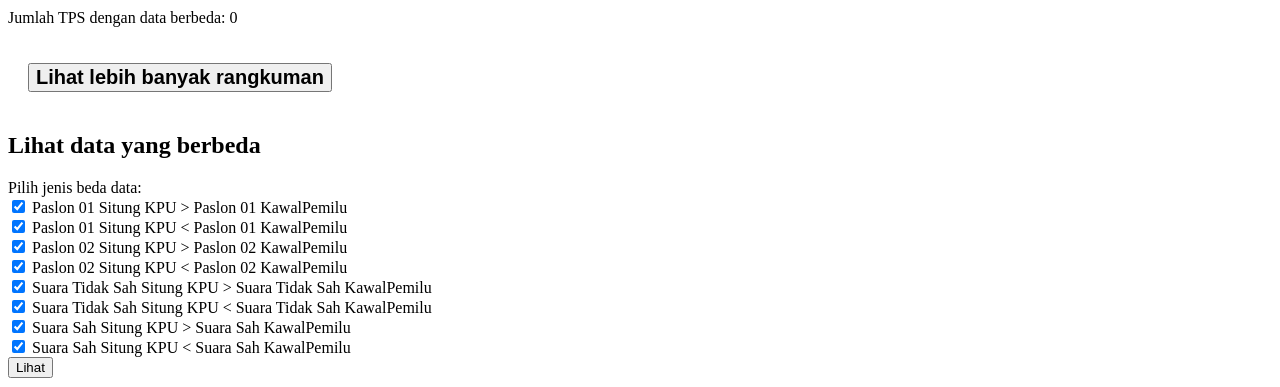
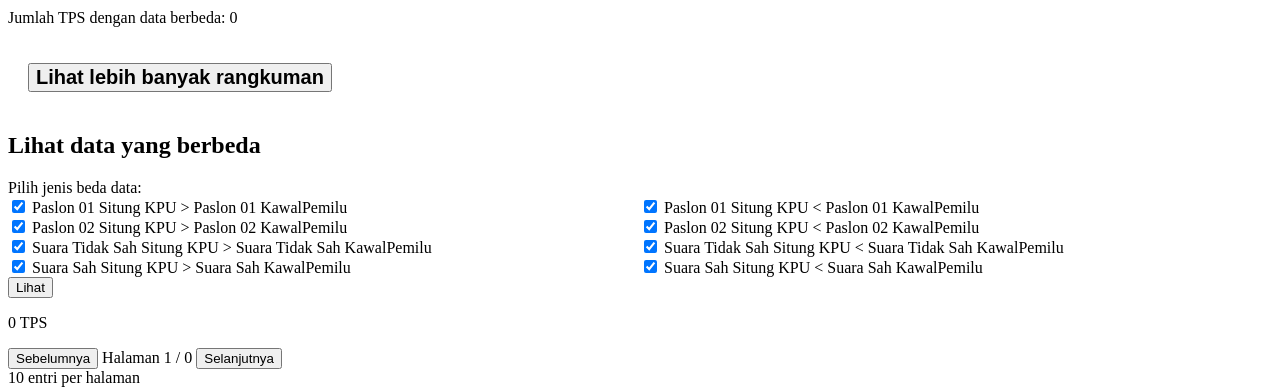
Before and after one commit to muhammadnizami/periksa-suara-2019, a PHP site: page /beda_kawalpemilu_pilpres.php in a window 1280 px wide. Shown: the part 235-622 px from the top of the page. Run offline with PHP 8.4, Linux system fonts and the light colour scheme; data that the repository does not hold is empty.

Commit message:
add layout

```diff
--- a/beda_kawalpemilu_pilpres.php
+++ b/beda_kawalpemilu_pilpres.php
@@ -285,14 +285,44 @@
 			 $check_all= (!(isset($_GET['pas1_kpu_gt_kawalpemilu']) or isset($_GET['pas1_kpu_lt_kawalpemilu']) or isset($_GET['pas2_kpu_gt_kawalpemilu']) or isset($_GET['pas2_kpu_lt_kawalpemilu']) or isset($_GET['tSah_kpu_gt_kawalpemilu']) or isset($_GET['tSah_kpu_lt_kawalpemilu']) or isset($_GET['sah_kpu_gt_kawalpemilu']) or isset($_GET['sah_kpu_lt_kawalpemilu'])));
 			 ?>
 
-			<input type="checkbox" name="pas1_kpu_gt_kawalpemilu" <?php if ($check_all or isset($_GET['pas1_kpu_gt_kawalpemilu'])){ echo 'checked';} ?>> Paslon 01 Situng KPU > Paslon 01 KawalPemilu<br>
-			<input type="checkbox" name="pas1_kpu_lt_kawalpemilu" <?php if ($check_all or isset($_GET['pas1_kpu_lt_kawalpemilu'])){ echo 'checked';} ?>> Paslon 01 Situng KPU < Paslon 01 KawalPemilu<br>
-			<input type="checkbox" name="pas2_kpu_gt_kawalpemilu" <?php if ($check_all or isset($_GET['pas2_kpu_gt_kawalpemilu'])){ echo 'checked';} ?>> Paslon 02 Situng KPU > Paslon 02 KawalPemilu<br>
-			<input type="checkbox" name="pas2_kpu_lt_kawalpemilu" <?php if ($check_all or isset($_GET['pas2_kpu_lt_kawalpemilu'])){ echo 'checked';} ?>> Paslon 02 Situng KPU < Paslon 02 KawalPemilu<br>
-			<input type="checkbox" name="tSah_kpu_gt_kawalpemilu" <?php if ($check_all or isset($_GET['tSah_kpu_gt_kawalpemilu'])){ echo 'checked';} ?>> Suara Tidak Sah Situng KPU > Suara Tidak Sah KawalPemilu<br>
-			<input type="checkbox" name="tSah_kpu_lt_kawalpemilu" <?php if ($check_all or isset($_GET['tSah_kpu_lt_kawalpemilu'])){ echo 'checked';} ?>> Suara Tidak Sah Situng KPU < Suara Tidak Sah KawalPemilu<br>
-			<input type="checkbox" name="sah_kpu_gt_kawalpemilu" <?php if ($check_all or isset($_GET['sah_kpu_gt_kawalpemilu'])){ echo 'checked';} ?>> Suara Sah Situng KPU > Suara Sah KawalPemilu<br>
-			<input type="checkbox" name="sah_kpu_lt_kawalpemilu" <?php if ($check_all or isset($_GET['sah_kpu_lt_kawalpemilu'])){ echo 'checked';} ?>> Suara Sah Situng KPU < Suara Sah KawalPemilu<br>
+			<style>
+				@media screen and (min-width: 720px) {
+					.column {
+					  float: left;
+					  width: 50%;
+					}
+				}
+				@media screen and (max-width: 720px) {
+					.column:after {
+					  content: "";
+					  display: table;
+					  clear: both;
+					}
+				}
+
+				/* Clear floats after the columns */
+				.row:after {
+				  content: "";
+				  display: table;
+				  clear: both;
+				}
+			</style>
+			<div class="row">
+			<div class="column"><input type="checkbox" name="pas1_kpu_gt_kawalpemilu" <?php if ($check_all or isset($_GET['pas1_kpu_gt_kawalpemilu'])){ echo 'checked';} ?>> Paslon 01 Situng KPU > Paslon 01 KawalPemilu</div>
+			<div class="column"><input type="checkbox" name="pas1_kpu_lt_kawalpemilu" <?php if ($check_all or isset($_GET['pas1_kpu_lt_kawalpemilu'])){ echo 'checked';} ?>> Paslon 01 Situng KPU < Paslon 01 KawalPemilu</div>
+			</div>
+			<div class="row">
+			<div class="column"><input type="checkbox" name="pas2_kpu_gt_kawalpemilu" <?php if ($check_all or isset($_GET['pas2_kpu_gt_kawalpemilu'])){ echo 'checked';} ?>> Paslon 02 Situng KPU > Paslon 02 KawalPemilu</div>
+			<div class="column"><input type="checkbox" name="pas2_kpu_lt_kawalpemilu" <?php if ($check_all or isset($_GET['pas2_kpu_lt_kawalpemilu'])){ echo 'checked';} ?>> Paslon 02 Situng KPU < Paslon 02 KawalPemilu</div>
+			</div>
+			<div class="row">
+			<div class="column"><input type="checkbox" name="tSah_kpu_gt_kawalpemilu" <?php if ($check_all or isset($_GET['tSah_kpu_gt_kawalpemilu'])){ echo 'checked';} ?>> Suara Tidak Sah Situng KPU > Suara Tidak Sah KawalPemilu</div>
+			<div class="column"><input type="checkbox" name="tSah_kpu_lt_kawalpemilu" <?php if ($check_all or isset($_GET['tSah_kpu_lt_kawalpemilu'])){ echo 'checked';} ?>> Suara Tidak Sah Situng KPU < Suara Tidak Sah KawalPemilu</div>
+			</div>
+			<div class="row">
+			<div class="column"><input type="checkbox" name="sah_kpu_gt_kawalpemilu" <?php if ($check_all or isset($_GET['sah_kpu_gt_kawalpemilu'])){ echo 'checked';} ?>> Suara Sah Situng KPU > Suara Sah KawalPemilu</div>
+			<div class="column"><input type="checkbox" name="sah_kpu_lt_kawalpemilu" <?php if ($check_all or isset($_GET['sah_kpu_lt_kawalpemilu'])){ echo 'checked';} ?>> Suara Sah Situng KPU < Suara Sah KawalPemilu</div>
+			</div>
 			<button type="submit" id="submitbutton">Lihat</button>
 		</form>
 		<div id="display_div" hidden>
```
Also changed, not shown: update_both.php (renamed from update_both_cronscript.php), update_kawalpemilu.php (renamed from update_kawalpemilu_cronscript.php), update_situngkpu.php (renamed from update_situngkpu_cronscript.php), 1 other file.
